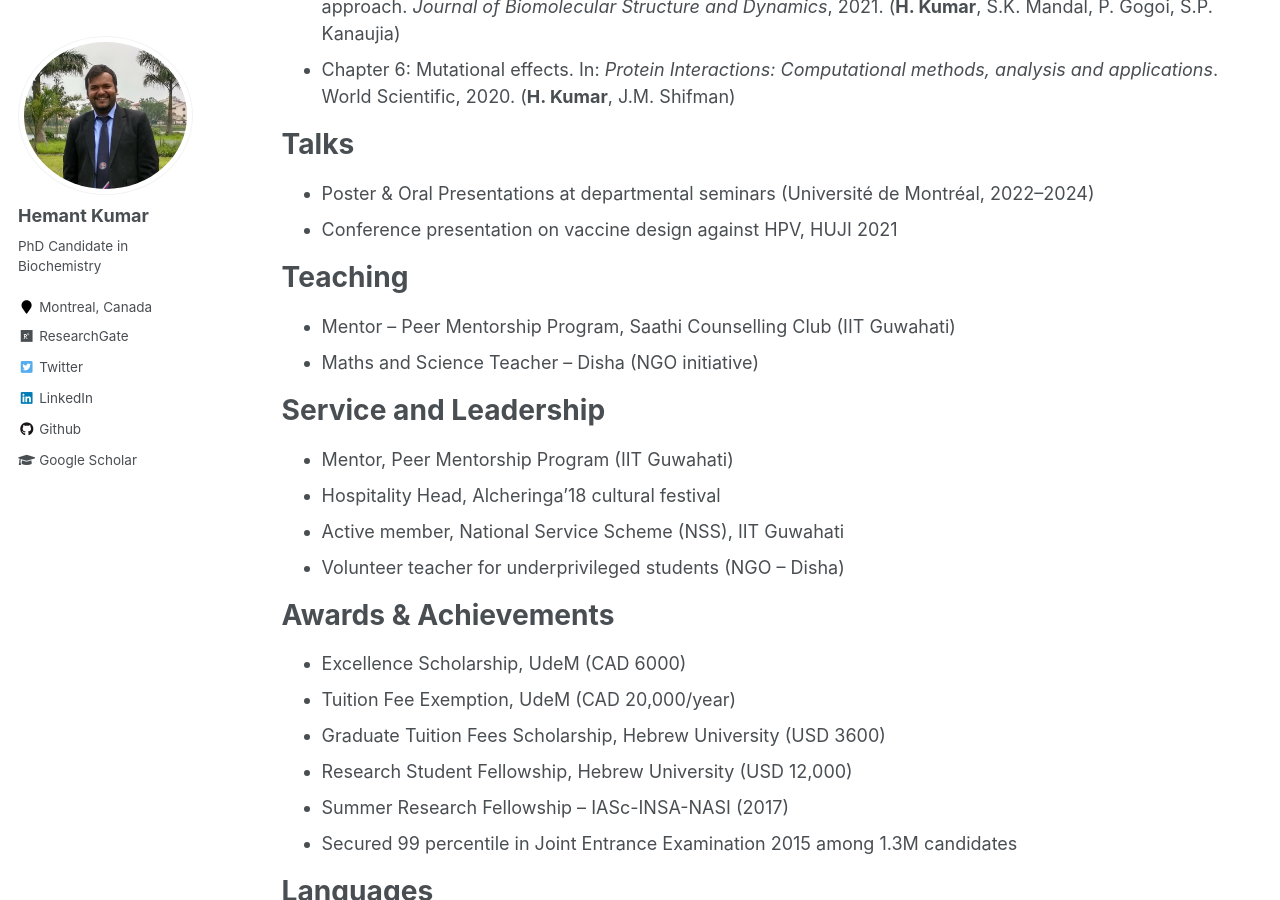
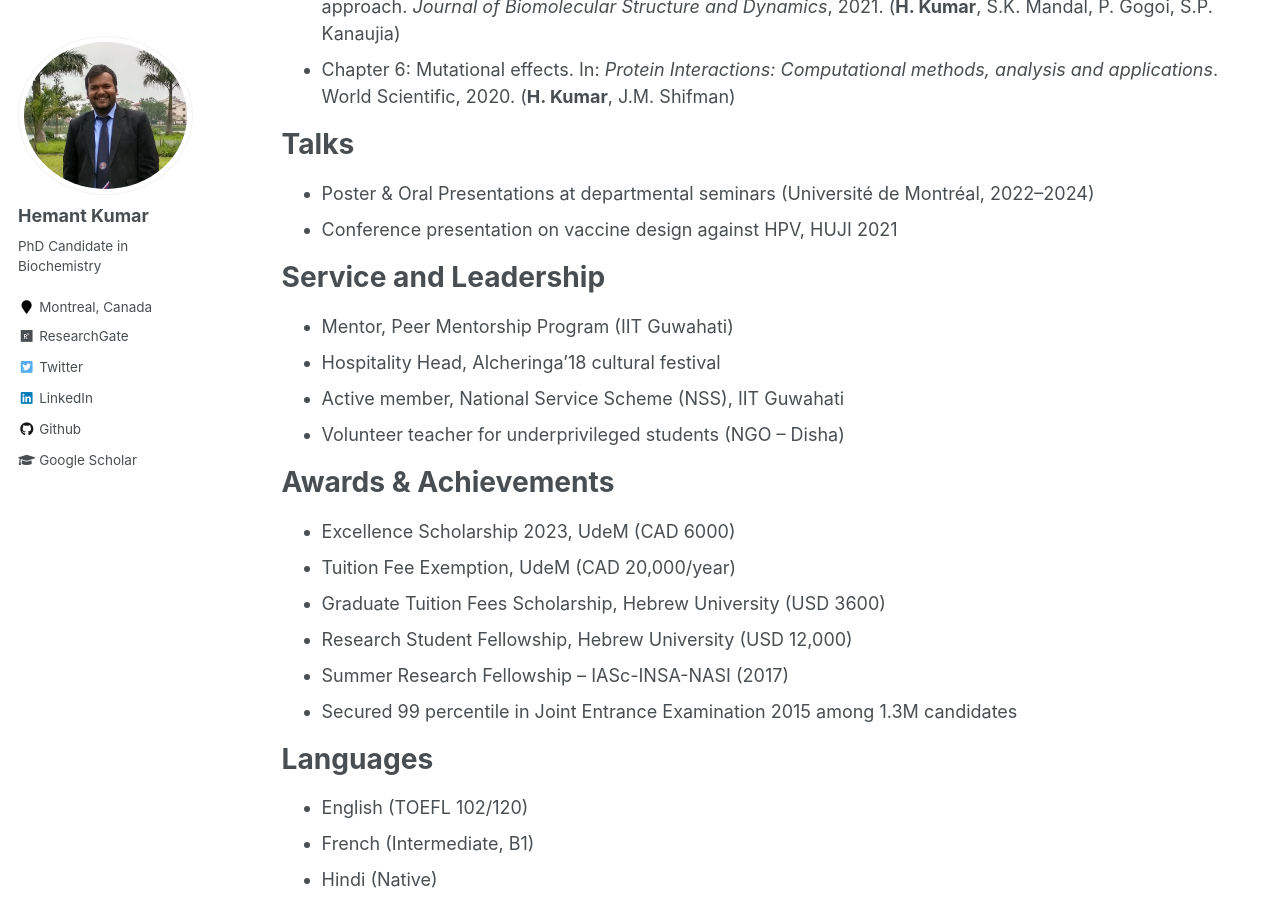
Before and after one commit to hemantkiitg/hemantkiitg.github.io, a Jekyll site: the page built from _pages/cv.md, in a window 1280 px wide and 900 px high, scrolled down 1526 px. Built offline with Jekyll 4.4.1, drawn with Linux system fonts in a browser that asks for light colours.

Commit message:
Update cv.md

```diff
--- a/_pages/cv.md
+++ b/_pages/cv.md
@@ -65,13 +65,6 @@ Talks
   <li>Conference presentation on vaccine design against HPV, HUJI 2021</li>
 </ul>
 
-Teaching
-======
-<ul>
-  <li>Mentor – Peer Mentorship Program, Saathi Counselling Club (IIT Guwahati)</li>
-  <li>Maths and Science Teacher – Disha (NGO initiative)</li>
-</ul>
-
 Service and Leadership
 ======
 * Mentor, Peer Mentorship Program (IIT Guwahati)
@@ -81,7 +74,7 @@ Service and Leadership
 
 Awards & Achievements
 ======
-* Excellence Scholarship, UdeM (CAD 6000)
+* Excellence Scholarship 2023, UdeM (CAD 6000)
 * Tuition Fee Exemption, UdeM (CAD 20,000/year)
 * Graduate Tuition Fees Scholarship, Hebrew University (USD 3600)
 * Research Student Fellowship, Hebrew University (USD 12,000)
```
